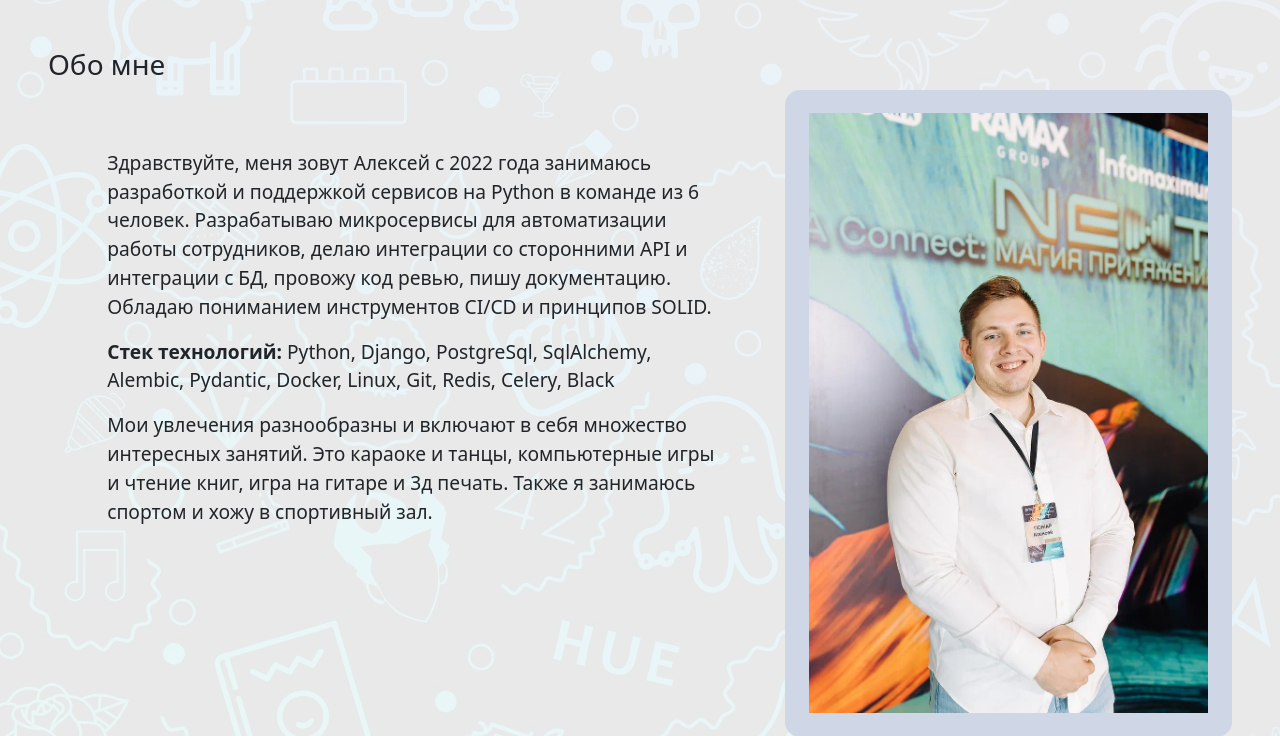
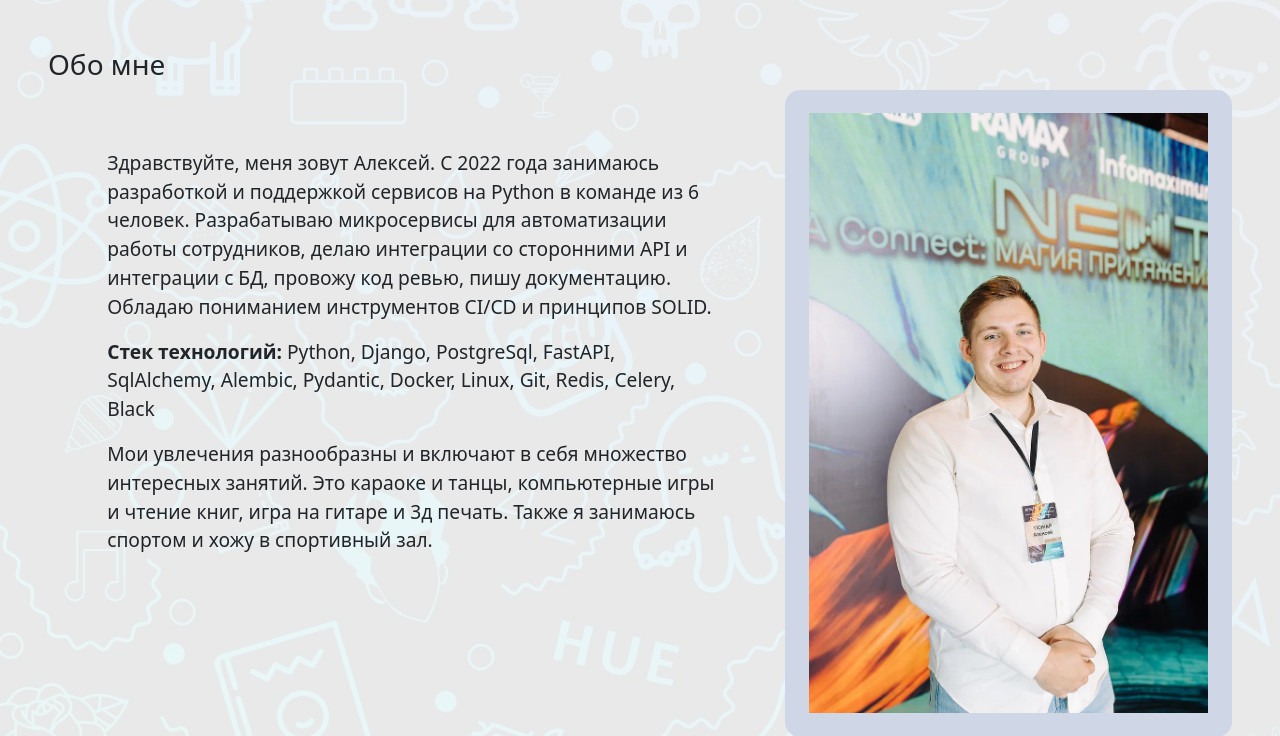
Before and after one commit to lexa946/Alex-Site, a FastAPI app: page /main/ in a window 1280 px wide. Shown: the part 82-818 px from the top of the page. Run offline with FastAPI, Linux system fonts and the light colour scheme; data comes from the database, SQL or seed files in the repository.

Commit message:
Update index.html

```diff
--- a/mainapp/templates/index.html
+++ b/mainapp/templates/index.html
@@ -6,18 +6,16 @@
     <h3>Обо мне</h3>
     <div class="d-flex justify-content-between">
         <div class="profile-description">
-            <p style=""> Здравствуйте, меня зовут Алексей с 2022 года занимаюсь разработкой и поддержкой сервисов на
+            <p style=""> Здравствуйте, меня зовут Алексей. С 2022 года занимаюсь разработкой и поддержкой сервисов на
                 Python в
                 команде из 6 человек. Разрабатываю микросервисы для автоматизации работы сотрудников, делаю интеграции
                 со сторонними API и интеграции с БД, провожу код ревью, пишу документацию. Обладаю пониманием
                 инструментов CI/CD и принципов SOLID.
             </p>
 
-            <p><b>Стек технологий:</b> Python, Django, PostgreSql, SqlAlchemy, Alembic, Pydantic, Docker, Linux, Git,
-                Redis,
-                Celery, Black</p>
+            <p><b>Стек технологий:</b> Python, Django, PostgreSql, FastAPI, SqlAlchemy, Alembic, Pydantic, Docker, Linux, Git,
+                Redis, Celery, Black</p>
 
-            <p style="">
             <p>
                 Мои увлечения разнообразны и включают в себя множество интересных занятий. Это караоке и танцы,
                 компьютерные игры и чтение книг, игра на гитаре и 3д печать. Также я занимаюсь спортом и хожу в
```
